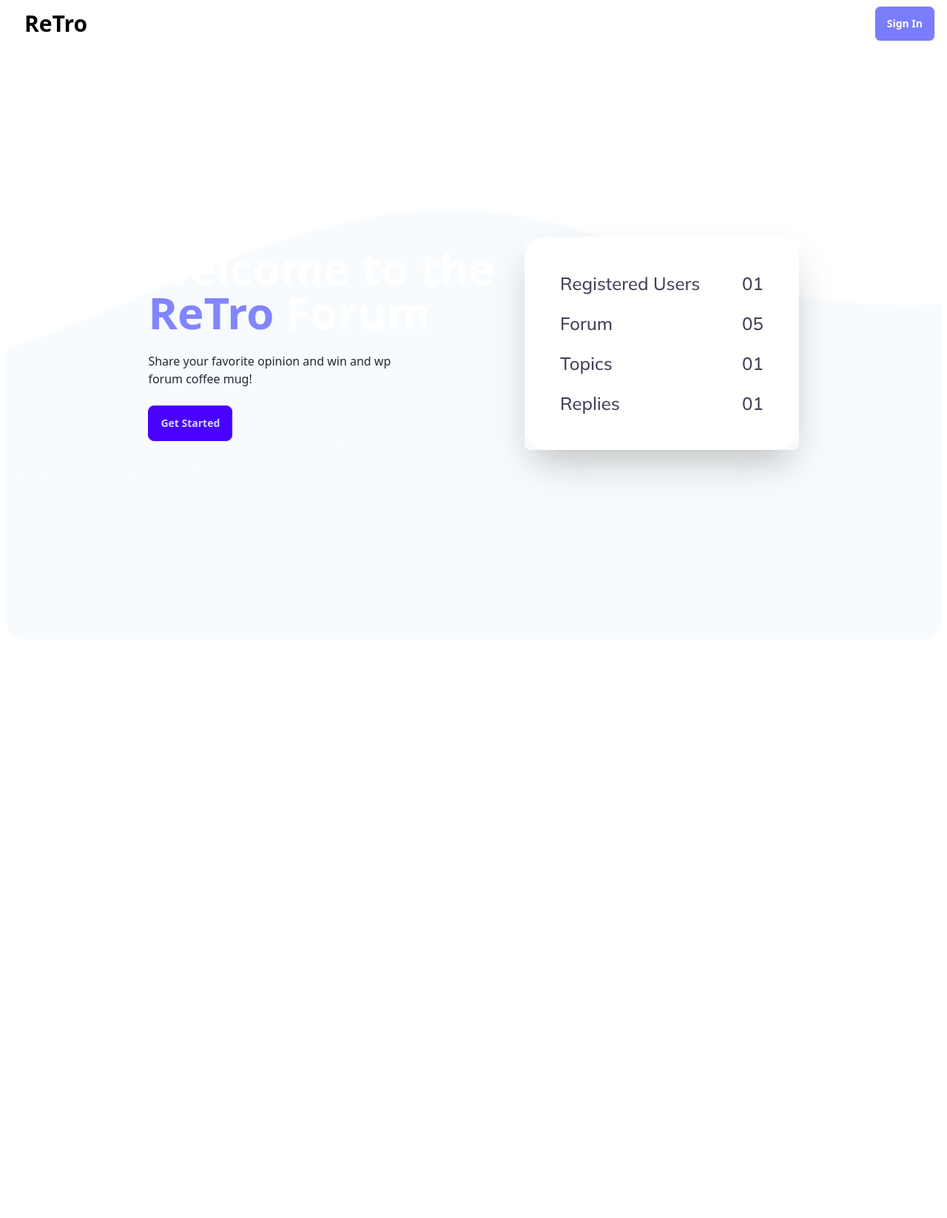
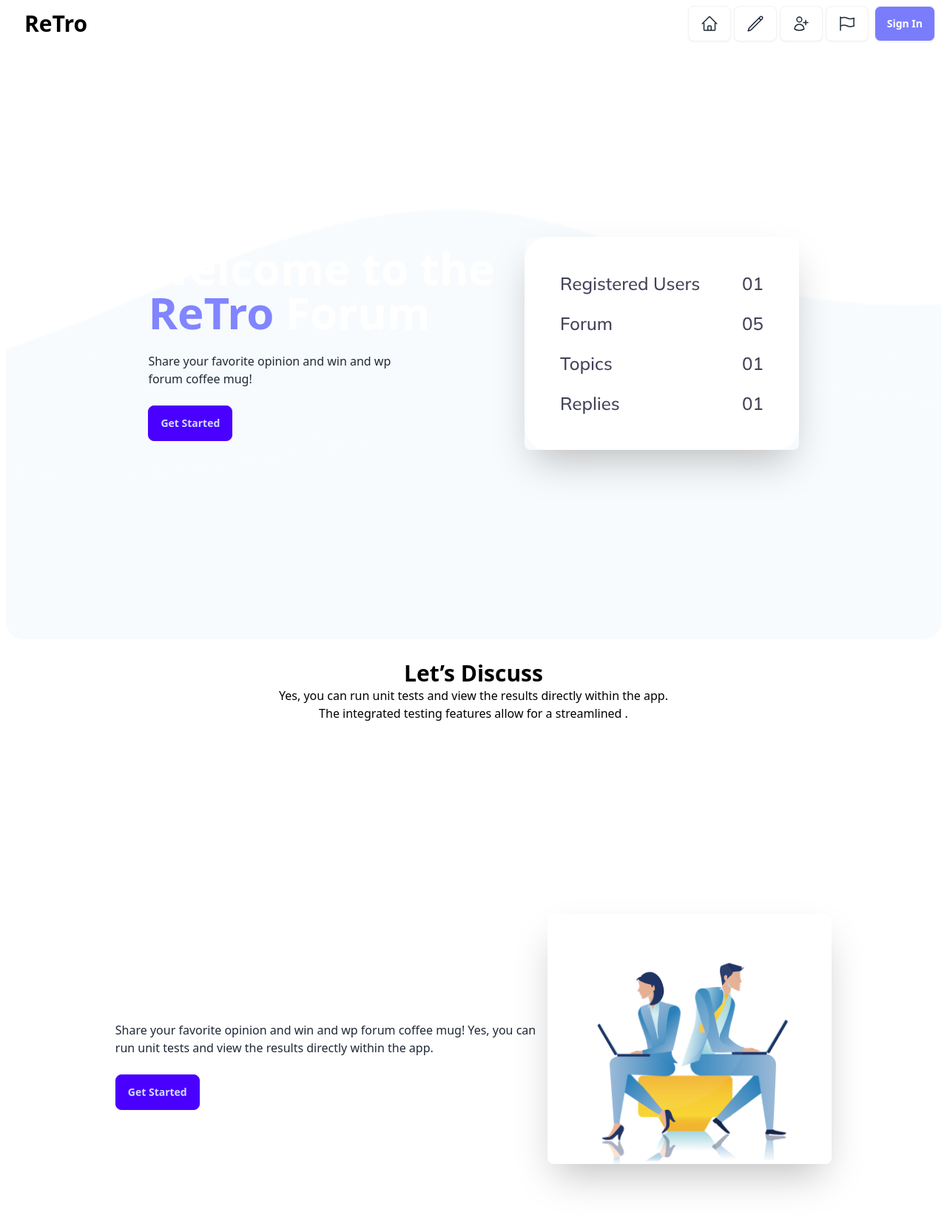
Before and after one commit to TUTULROY/Retro-Forum, a plain HTML site: page index.html in a window 1280 px wide. Shown: the whole page at 74% size. Before the commit the page ends 864 px from the top, so only its background shows below. Drawn offline with nearby package versions, Linux system fonts and the light colour scheme; no server answers.

Commit message:
join form section

```diff
--- a/index.html
+++ b/index.html
@@ -19,20 +19,41 @@
                   <svg xmlns="http://www.w3.org/2000/svg" class="h-5 w-5" fill="none" viewBox="0 0 24 24" stroke="currentColor"><path stroke-linecap="round" stroke-linejoin="round" stroke-width="2" d="M4 6h16M4 12h8m-8 6h16" /></svg>
                 </div>
                 <ul tabindex="0" class="menu menu-sm dropdown-content mt-3 z-[1] p-2 shadow bg-base-100 rounded-box w-52">
-                    <img src="images/Frame 2.svg" alt="">
-                    <img src="images/Frame 3.svg" alt="">
-                    <img src="images/Frame 4.svg" alt="">
-                    <img src="images/Frame 5.svg" alt="">
+
                 </ul>
               </div>
               <a class="btn btn-ghost text-black text-3xl font-bold">ReTro</a>
             </div>
             <div class="navbar-end gap-2">
                 <div class="flex gap-1">
-<img src="images/Frame 2.svg" alt="">
-<img src="images/Frame 3.svg" alt="">
-<img src="images/Frame 4.svg" alt="">
-<img src="images/Frame 5.svg" alt="">
+                    <a class="btn bg-[#fff]">
+
+                        <svg xmlns="http://www.w3.org/2000/svg" fill="none" viewBox="0 0 24 24" stroke-width="1.5" stroke="currentColor" class="w-6 h-6">
+                            <path stroke-linecap="round" stroke-linejoin="round" d="m2.25 12 8.954-8.955c.44-.439 1.152-.439 1.591 0L21.75 12M4.5 9.75v10.125c0 .621.504 1.125 1.125 1.125H9.75v-4.875c0-.621.504-1.125 1.125-1.125h2.25c.621 0 1.125.504 1.125 1.125V21h4.125c.621 0 1.125-.504 1.125-1.125V9.75M8.25 21h8.25" />
+                          </svg>
+
+                    </a>
+                    <a class="btn bg-[#fff]">
+
+                        <svg xmlns="http://www.w3.org/2000/svg" fill="none" viewBox="0 0 24 24" stroke-width="1.5" stroke="currentColor" class="w-6 h-6">
+                            <path stroke-linecap="round" stroke-linejoin="round" d="m16.862 4.487 1.687-1.688a1.875 1.875 0 1 1 2.652 2.652L6.832 19.82a4.5 4.5 0 0 1-1.897 1.13l-2.685.8.8-2.685a4.5 4.5 0 0 1 1.13-1.897L16.863 4.487Zm0 0L19.5 7.125" />
+                          </svg>
+                    </a>
+                    <a class="btn bg-[#fff]">
+                        <svg xmlns="http://www.w3.org/2000/svg" fill="none" viewBox="0 0 24 24" stroke-width="1.5" stroke="currentColor" class="w-6 h-6">
+                            <path stroke-linecap="round" stroke-linejoin="round" d="M18 7.5v3m0 0v3m0-3h3m-3 0h-3m-2.25-4.125a3.375 3.375 0 1 1-6.75 0 3.375 3.375 0 0 1 6.75 0ZM3 19.235v-.11a6.375 6.375 0 0 1 12.75 0v.109A12.318 12.318 0 0 1 9.374 21c-2.331 0-4.512-.645-6.374-1.766Z" />
+                          </svg>
+
+
+                    </a>
+                    <a class="btn bg-[#fff]">
+                        <svg xmlns="http://www.w3.org/2000/svg" fill="none" viewBox="0 0 24 24" stroke-width="1.5" stroke="currentColor" class="w-6 h-6">
+                            <path stroke-linecap="round" stroke-linejoin="round" d="M3 3v1.5M3 21v-6m0 0 2.77-.693a9 9 0 0 1 6.208.682l.108.054a9 9 0 0 0 6.086.71l3.114-.732a48.524 48.524 0 0 1-.005-10.499l-3.11.732a9 9 0 0 1-6.085-.711l-.108-.054a9 9 0 0 0-6.208-.682L3 4.5M3 15V4.5" />
+                          </svg>
+
+                    </a>
+
+
 </div>
 
               <a class="btn bg-[#797DFC] text-white">Sign In</a>
@@ -54,6 +75,34 @@
               </div>
         </Section>
     </header>
+    <section>
+        <div class="text-center text-black mt-7 mb-7">
+            <h1 class="text-3xl text-black font-bold">Let’s Discuss</h1>
+            <p class="text-black">Yes, you can run unit tests and view the results directly within the app. <br> The integrated testing features allow for a streamlined .</p>
+        </div>
+
+    </section>
+<!-- code section -->
+
+    <section>
+        <div></div>
+        <div></div>
+    </section>
+<!-- join form -->
+    <section class="mx-2 rounded-t-3xl mt-7 mb-7">
+
+        <div class="hero min-h-screen bg-base-100">
+            <div class="hero-content flex-col lg:flex-row-reverse">
+              <img src="images/joinforum.png" class="max-w-sm rounded-lg shadow-2xl" />
+              <div>
+                <h1 class="text-5xl text-white font-bold">Join Our Forum</h1>
+                <p class="py-6">Share your favorite opinion and win and wp forum coffee mug! Yes, you can <br> run unit tests and view the results directly within the app. </p>
+                <button class="btn btn-primary">Get Started</button>
+              </div>
+            </div>
+          </div>
+    </section>
+
     <main>
 
     </main>
--- a/js/script.js
+++ b/js/script.js
@@ -0,0 +1,7 @@
+const latestPost = async () =>{
+    const res = await fetch('https://openapi.programming-hero.com/api/retro-forum/posts');
+    const data = await res.json();
+    const posts = data.posts;
+    console.log(posts);
+}
+latestPost();
```
